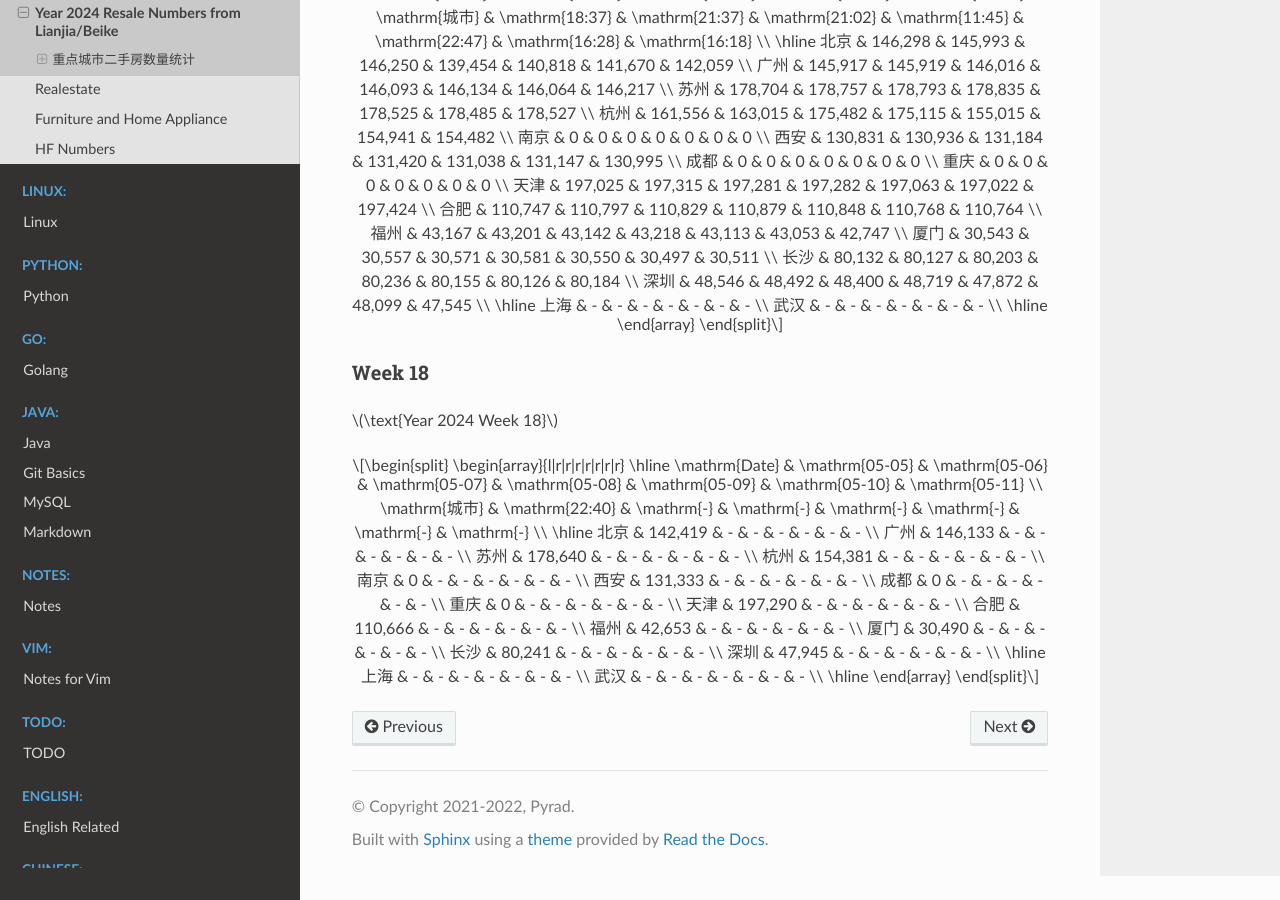
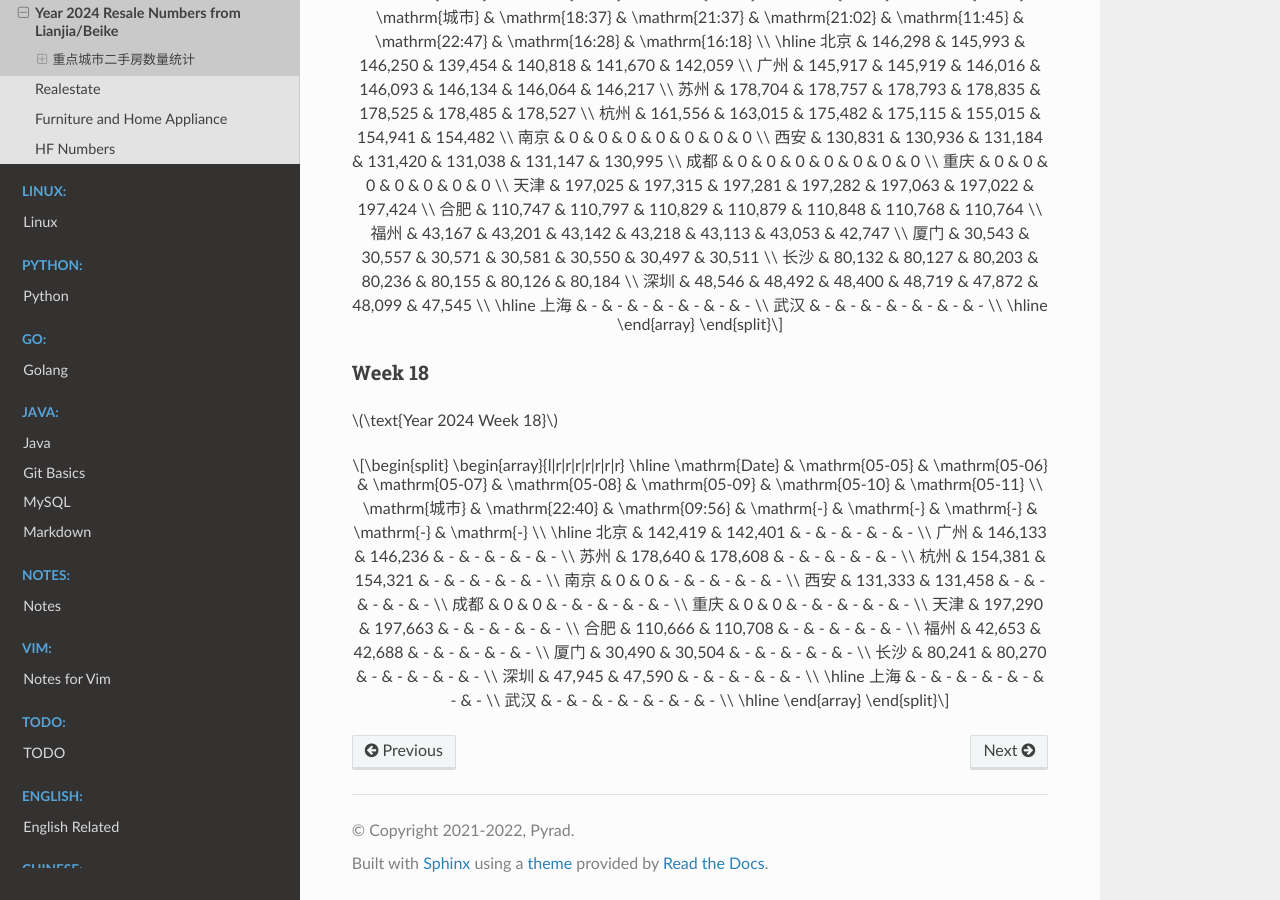
Before and after one commit to Pyrad/pyradnotes, a Sphinx documentation site: the page built from source/RealEstate/resalenumbers2024.md, in a window 1280 px wide and 900 px high, scrolled down 8852 px. Built offline with Sphinx 7.4.7 and the Read the Docs theme 2.0.0, drawn with Linux system fonts in a browser that asks for light colours; a script that is not in the unit is left out.

Commit message:
Realestate Update resale numbers 2024-05-06 09:56

```diff
--- a/source/RealEstate/resalenumbers2024.md
+++ b/source/RealEstate/resalenumbers2024.md
@@ -587,22 +587,22 @@ $$
 \begin{array}{l|r|r|r|r|r|r|r}
 \hline
 \mathrm{Date} & \mathrm{05-05} & \mathrm{05-06} & \mathrm{05-07} & \mathrm{05-08} & \mathrm{05-09} & \mathrm{05-10} & \mathrm{05-11} \\
-\mathrm{城市} & \mathrm{22:40} & \mathrm{-} & \mathrm{-} & \mathrm{-} & \mathrm{-} & \mathrm{-} & \mathrm{-} \\
+\mathrm{城市} & \mathrm{22:40} & \mathrm{09:56} & \mathrm{-} & \mathrm{-} & \mathrm{-} & \mathrm{-} & \mathrm{-} \\
 \hline
-北京 & 142,419 & - & - & - & - & - & - \\
-广州 & 146,133 & - & - & - & - & - & - \\
-苏州 & 178,640 & - & - & - & - & - & - \\
-杭州 & 154,381 & - & - & - & - & - & - \\
-南京 & 0 & - & - & - & - & - & - \\
-西安 & 131,333 & - & - & - & - & - & - \\
-成都 & 0 & - & - & - & - & - & - \\
-重庆 & 0 & - & - & - & - & - & - \\
-天津 & 197,290 & - & - & - & - & - & - \\
-合肥 & 110,666 & - & - & - & - & - & - \\
-福州 & 42,653 & - & - & - & - & - & - \\
-厦门 & 30,490 & - & - & - & - & - & - \\
-长沙 & 80,241 & - & - & - & - & - & - \\
-深圳 & 47,945 & - & - & - & - & - & - \\
+北京 & 142,419 & 142,401 & - & - & - & - & - \\
+广州 & 146,133 & 146,236 & - & - & - & - & - \\
+苏州 & 178,640 & 178,608 & - & - & - & - & - \\
+杭州 & 154,381 & 154,321 & - & - & - & - & - \\
+南京 & 0 & 0 & - & - & - & - & - \\
+西安 & 131,333 & 131,458 & - & - & - & - & - \\
+成都 & 0 & 0 & - & - & - & - & - \\
+重庆 & 0 & 0 & - & - & - & - & - \\
+天津 & 197,290 & 197,663 & - & - & - & - & - \\
+合肥 & 110,666 & 110,708 & - & - & - & - & - \\
+福州 & 42,653 & 42,688 & - & - & - & - & - \\
+厦门 & 30,490 & 30,504 & - & - & - & - & - \\
+长沙 & 80,241 & 80,270 & - & - & - & - & - \\
+深圳 & 47,945 & 47,590 & - & - & - & - & - \\
 \hline
 上海 & - & - & - & - & - & - & - \\
 武汉 & - & - & - & - & - & - & - \\
```
Also changed, not shown: 1 other file.
